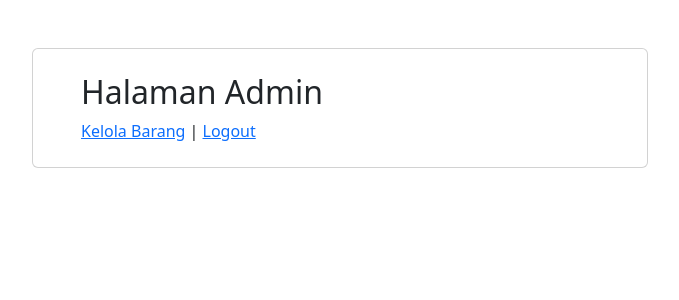
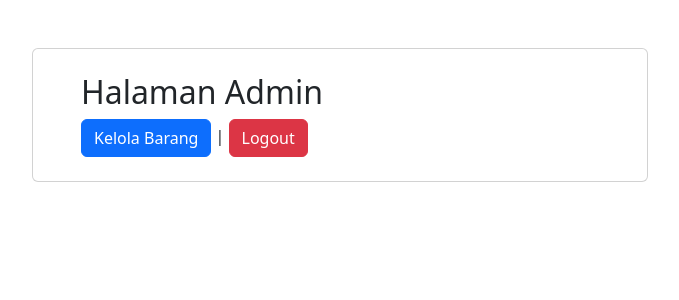
Before and after one commit to stokpribadidipa-ship-it/kasir-mini, a PHP site: page /admin.php in a window 1280 px wide. Shown: the top 300 px of the page, without its empty margins (300-979 px from the left). Run offline with PHP 8.4, Linux system fonts and the light colour scheme.

Commit message:
Update admin.php

```diff
--- a/admin.php
+++ b/admin.php
@@ -13,8 +13,8 @@
                 <div class="card px-5 py-4 mt-5">
                     <h2>Halaman Admin</h2>
                     <span>
-                    <a href="barang.php">Kelola Barang</a> |
-                    <a href="logout.php">Logout</a>
+                    <a href="barang.php" class="btn btn-primary">Kelola Barang</a> |
+                    <a href="logout.php" class="btn btn-danger">Logout</a>
                     </span>
                 </div>
             </div>
```
